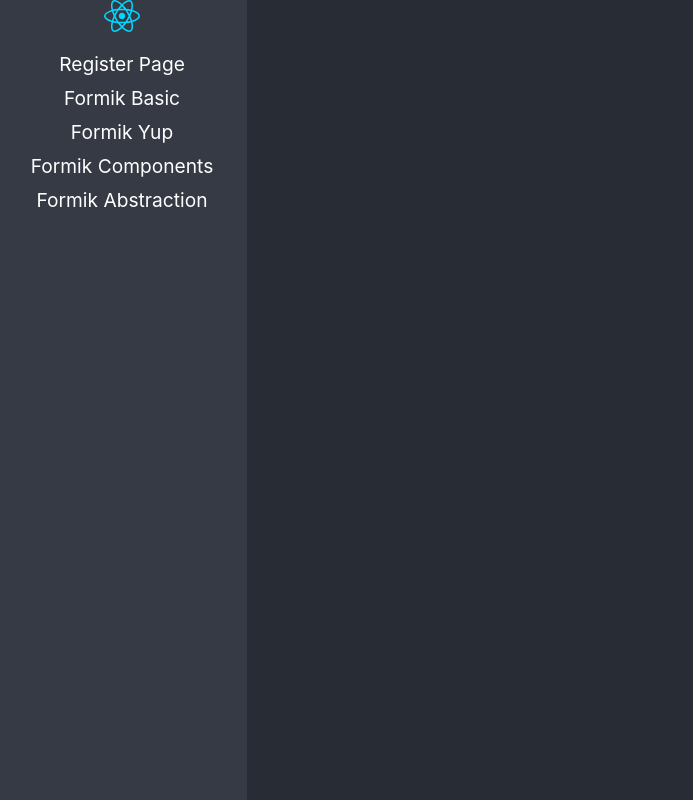
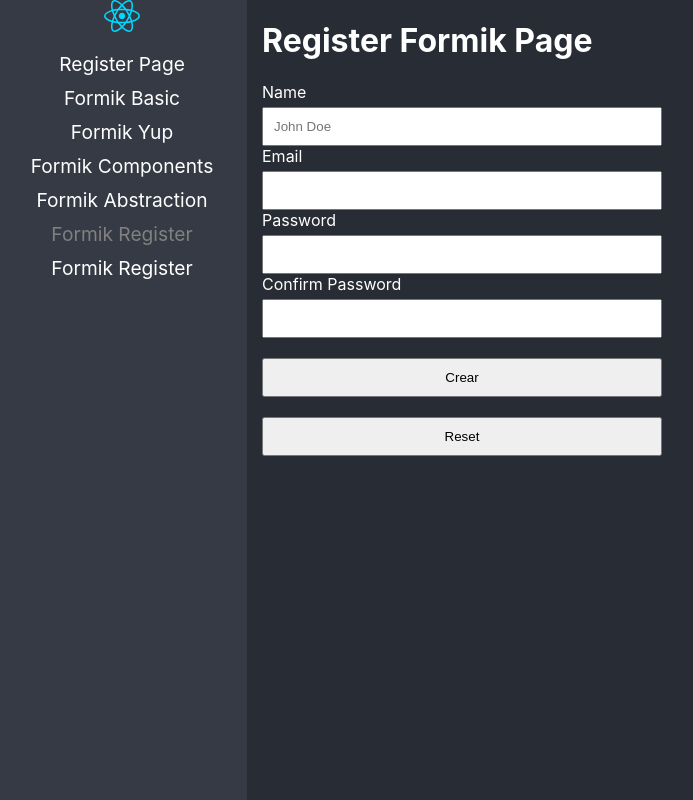
Before and after one commit to lvargask/react-typescript-template, a React (Vite) app: page /formik-register in a window 1280 px wide. Before the commit this address led to /home. Shown: the whole page, without its empty margins (3-696 px from the left). Built offline with nearby package versions, Linux system fonts and the light colour scheme.

Commit message:
Formularios dinámicos

```diff
--- /dev/null
+++ b/src/03-forms/data/custom-form.json
@@ -0,0 +1,65 @@
+[
+    {
+        "type": "input",
+        "name": "firstName",
+        "placeholder": "John",
+        "label": "First Name",
+        "value": "",
+        "validations": [
+            {
+                "type": "required",
+                "message": "First Name is required"
+            },
+            {
+                "type": "min",
+                "value": 3
+            }
+        ]
+    },
+    {
+        "type": "input",
+        "name": "lastName",
+        "placeholder": "Doe",
+        "label": "Last Name",
+        "value": "",
+        "validations": [
+            {
+                "type": "required",
+                "message": "Last Name is required"
+            }
+        ]
+    },
+    {
+        "type": "email",
+        "name": "Email",
+        "placeholder": "johndoe@google.com",
+        "label": "Email",
+        "value": "",
+        "validations": [
+            {
+                "type": "required",
+                "message": "Email is required"
+            },
+            {
+                "type": "email",
+                "message": "Invalid Email"
+            }
+        ]
+    },
+    {
+        "type": "select",
+        "name": "favoriteColor",
+        "label": "Favorite Color",
+        "value": "",
+        "options": [
+            "Red", "Black", "Yellow"
+        ],
+        "validations": [
+            {
+                "type": "required",
+                "message": "Favorite Color is required"
+            }
+        ]
+    }
+
+]
--- /dev/null
+++ b/src/03-forms/pages/DynamicForm.tsx
@@ -0,0 +1,82 @@
+import { Formik, Form } from "formik";
+import formJson from "../data/custom-form.json";
+import { MyTextInput } from "../components/MyTextInput";
+import { MySelect } from "../components/MySelect";
+import * as Yup from 'yup';
+
+const initialValues: { [key: string]: unknow } = {};
+const requiredFields: { [key: string]: unknow } = {};
+
+formJson.forEach((field) => {
+  initialValues[field.name] = field.value || "";
+
+  if (!field.validations) return;
+
+  let schema = Yup.string();
+  field.validations.forEach((validation) => {
+    if (validation.type === "required") {
+      schema = schema.required(validation.message);
+    }
+
+    if (validation.type === "min") {
+        schema = schema.min(validation.value, validation.message);
+    }
+
+    if (validation.type === "email") {
+      schema = schema.email(validation.message);
+    }
+  });
+
+  requiredFields[field.name] = schema;
+});
+
+const validationSchema = Yup.object().shape(requiredFields);
+
+export const DynamicForm = () => {
+  return (
+    <div>
+      <h1>Dynamic Form</h1>
+      <Formik
+        initialValues={initialValues}
+        onSubmit={(values) => {
+          console.log(values);
+        }}
+        validationSchema={validationSchema}
+      >
+        {() => (
+          <Form>
+            {formJson.map(({ type, name, placeholder, label, options }) => {
+              if (type === "select") {
+                return (
+                  <MySelect
+                    key={name}
+                    name={name}
+                    label={label}
+                  >
+                    <option value="">Selecciona una opción</option>
+                    {options?.map((option) => (
+                      <option key={option} value={option}>
+                        {option}
+                      </option>
+                    ))}
+                  </MySelect>
+                );
+              }
+
+              return (
+                <MyTextInput
+                  key={name}
+                  type={type}
+                  name={name}
+                  label={label}
+                  placeholder={placeholder}
+                />
+              );
+            })}
+            <button type="submit">Submit</button>
+          </Form>
+        )}
+      </Formik>
+    </div>
+  );
+};
--- /dev/null
+++ b/src/03-forms/pages/RegisterFormikPage.tsx
@@ -0,0 +1,74 @@
+import { Formik, Form } from "formik";
+import * as Yup from "yup";
+import "../styles/styles.css";
+import { MyTextInput } from "../components/MyTextInput";
+
+export const RegisterFormikPage = () => {
+  return (
+    <div>
+      <h1>Register Formik Page</h1>
+
+      <Formik
+        initialValues={{
+          name: "",
+          email: "",
+          password: "",
+          passwordRepeat: "",
+        }}
+        onSubmit={(values) => {
+          console.log(values);
+        }}
+        validationSchema={Yup.object({
+          name: Yup.string()
+            .required("Name is required")
+            .min(2, "Debe de tener 2 caracteres o más")
+            .max(15, "Debe de tener 15 caracteres o menos"),
+          email: Yup.string()
+            .email("El correo no tiene formato válido")
+            .required("Email es requerido"),
+          password: Yup.string()
+            .min(2, "Debe de tener 6 caracteres o más")
+            .required("Contraseña es requerido"),
+          passwordRepeat: Yup.string()
+            .oneOf([Yup.ref("password"), null], "El password no coincide")
+            .required("Requerido"),
+        })}
+      >
+        {({handleReset}) => (
+          <Form>
+            <MyTextInput
+              label="Name"
+              name="name"
+              type="text"
+              placeholder="John Doe"
+            />
+
+            <MyTextInput
+              label="Email"
+              name="email"
+              type="email"
+              placeholder=""
+            />
+
+            <MyTextInput
+              label="Password"
+              name="password"
+              type="password"
+              placeholder=""
+            />
+
+            <MyTextInput
+              label="Confirm Password"
+              name="passwordRepeat"
+              type="password"
+              placeholder=""
+            />
+
+            <button type="submit">Crear</button>
+            <button type="button" onClick={handleReset}>Reset</button>
+          </Form>
+        )}
+      </Formik>
+    </div>
+  );
+};
--- a/src/03-forms/pages/index.ts
+++ b/src/03-forms/pages/index.ts
@@ -1,5 +1,7 @@
+export { DynamicForm } from "./DynamicForm";
 export { FormikAbstraction } from "./FormikAbstraction";
 export { FormikBasicPage } from "./FormikBasicPage";
 export { FormikComponents } from "./FormikComponents";
 export { FormikYupPage } from "./FormikYupPage";
 export { RegisterPage } from "./RegisterPage";
+export { RegisterFormikPage } from "./RegisterFormikPage";
--- a/src/routes/Navigation.tsx
+++ b/src/routes/Navigation.tsx
@@ -7,6 +7,7 @@ import {
 } from "react-router-dom";
 
 import {
+  DynamicForm,
   FormikAbstraction,
   FormikBasicPage,
   FormikComponents,
@@ -15,6 +16,7 @@ import {
 } from "../03-forms/pages";
 
 import logo from "./../assets/react.svg";
+import { RegisterFormikPage } from '../03-forms/pages/RegisterFormikPage';
 
 export const Navigation = () => {
   return (
@@ -63,6 +65,22 @@ export const Navigation = () => {
                 Formik Abstraction
               </NavLink>
             </li>
+            <li>
+              <NavLink
+                to="/formik-register"
+                className={({ isActive }) => (isActive ? "nav-active" : "")}
+              >
+                Formik Register
+              </NavLink>
+            </li>
+            <li>
+              <NavLink
+                to="/formik-dynamic-form"
+                className={({ isActive }) => (isActive ? "nav-active" : "")}
+              >
+                Formik Register
+              </NavLink>
+            </li>
           </ul>
         </nav>
 
@@ -77,7 +95,15 @@ export const Navigation = () => {
             path="formik-abstraction"
             element={<FormikAbstraction />}
           ></Route>
-          <Route path="register" element={<RegisterPage />}></Route>
+          <Route
+            path="formik-register"
+            element={<RegisterFormikPage />}
+          ></Route>
+          <Route
+            path="formik-dynamic-form"
+            element={<DynamicForm />}
+          ></Route>
+          <Route path="register" element={<DynamicForm />}></Route>
           <Route path="/*" element={<Navigate to="home" />}></Route>
         </Routes>
       </div>
```
